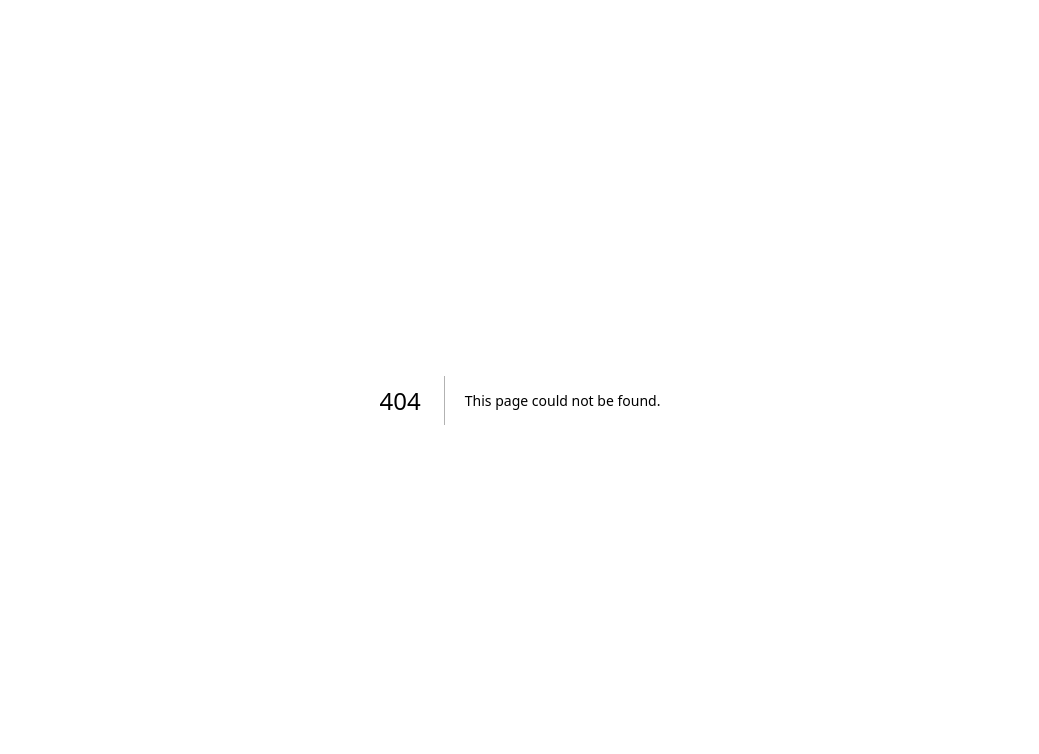
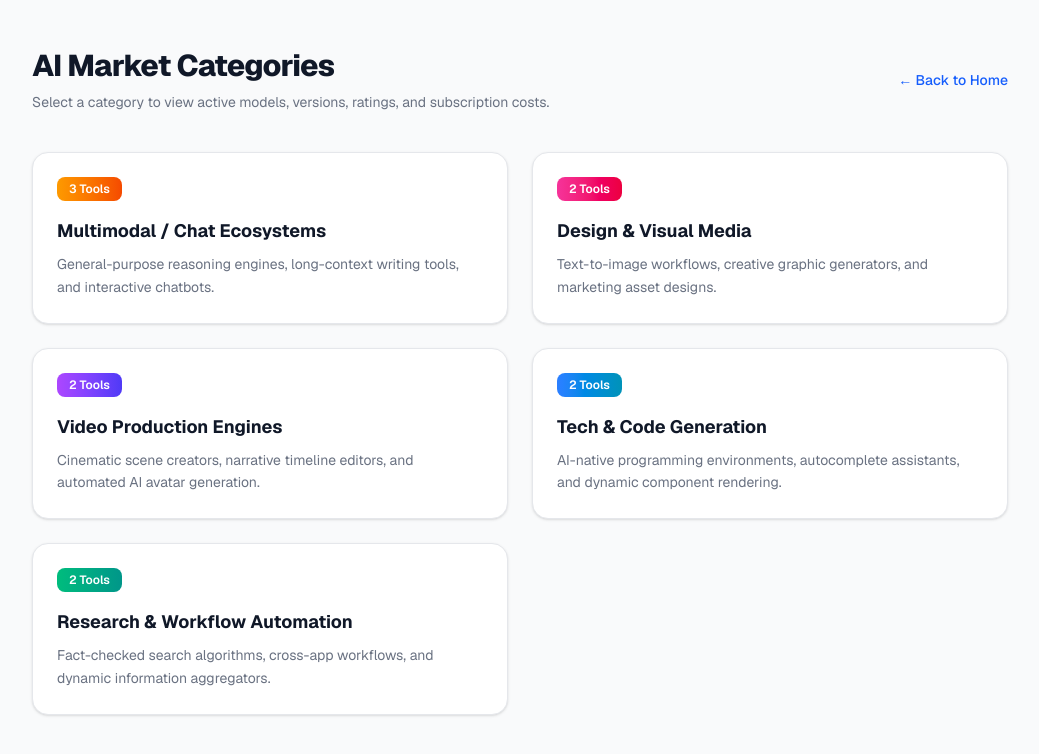
Before and after one commit to sachin45ro-creator/ai-directory, a Next.js app: page /categories in a window 1280 px wide. Before the commit this address had no page. Shown: the top 754 px of the page, without its empty margins (120-1159 px from the left). Built offline with nearby package versions, Linux system fonts and the light colour scheme.

Commit message:
Added multi-page layout and AI category directories

```diff
--- /dev/null
+++ b/src/app/categories/[id]/page.tsx
@@ -0,0 +1,70 @@
+ 'use client';
+import React from 'react';
+import { useParams } from 'next/navigation';
+
+const toolsDatabase: Record<string, any[]> = {
+  multimodal: [
+    { name: 'ChatGPT', developer: 'OpenAI', version: 'GPT-4o', date: 'May 2024', rating: '4.9/5', pricing: 'Free Tier / $20/mo Plus', usage: 'All-purpose logic, multimodal data processing, and asset generation.' },
+    { name: 'Claude', developer: 'Anthropic', version: 'Claude 3.5 Sonnet', date: 'June 2024', rating: '4.8/5', pricing: 'Free Tier / $20/mo Pro', usage: 'Long-context text synthesis, advanced code reasoning, and multi-file mapping.' },
+    { name: 'Google Gemini', developer: 'Google', version: 'Gemini 1.5 Pro', date: 'May 2024', rating: '4.6/5', pricing: 'Free Tier / $20/mo Advanced', usage: 'Workspace account native handling, audio/video sequence insight summaries.' }
+  ],
+  design: [
+    { name: 'Midjourney', developer: 'Midjourney Inc.', version: 'v6 Alpha', date: 'Dec 2023', rating: '4.8/5', pricing: 'Paid Only (Starts $10/mo)', usage: 'High-contrast stylized creative artwork generation.' },
+    { name: 'DALL·E 3', developer: 'OpenAI', version: 'v3.0', date: 'Oct 2023', rating: '4.5/5', pricing: 'Free on Microsoft Copilot / Paid in ChatGPT Plus', usage: 'Clean, accurate text-to-image prompt interpretation.' }
+  ],
+  video: [
+    { name: 'Sora 2', developer: 'OpenAI', version: 'v2.0', date: 'Feb 2025', rating: '4.7/5', pricing: 'Paid Only ($8/mo Base)', usage: 'Cinematic, hyper-realistic physics narrative short video clips.' },
+    { name: 'Veo', developer: 'Google', version: 'v1.0', date: 'May 2024', rating: '4.6/5', pricing: 'Free Trial / $19.99/mo Base', usage: 'Smooth lighting tracking and distortion-free tracking camera pans.' }
+  ],
+  development: [
+    { name: 'Cursor', developer: 'Anysphere', version: 'v0.45', date: 'Jan 2025', rating: '4.9/5', pricing: 'Free Tier / $20/mo Pro', usage: 'Complete project-wide context AI codebase workspace indexing.' },
+    { name: 'v0 by Vercel', developer: 'Vercel', version: 'Production v2', date: 'Aug 2024', rating: '4.8/5', pricing: 'Free Credits / $20/mo Pro', usage: 'Instant copy-paste React standard and Tailwind component code output.' }
+  ],
+  research: [
+    { name: 'Perplexity', developer: 'Perplexity AI', version: 'Pro Research', date: '2024', rating: '4.8/5', pricing: 'Free Tier / $20/mo Premium', usage: 'Inline structural verification index with accurate real-time source web tracking.' },
+    { name: 'NotebookLM', developer: 'Google', version: 'Production', date: 'Sept 2024', rating: '4.7/5', pricing: '100% Free', usage: 'Turns deep collections of manuals or documents into personalized audio podcast summaries.' }
+  ]
+};
+
+export default function CategoryDetailPage() {
+  const params = useParams();
+  const categoryId = params?.id as string;
+  const tools = toolsDatabase[categoryId] || [];
+
+  return (
+    <div className="min-h-screen bg-gray-50 text-gray-900 font-sans py-12">
+      <div className="max-w-5xl mx-auto px-6">
+        <div className="mb-8 flex items-center justify-between">
+          <h1 className="text-2xl font-extrabold capitalize text-gray-900">{categoryId} Tool Registry</h1>
+          <a href="/categories" className="text-sm text-blue-600 hover:underline">&larr; Back to Categories</a>
+        </div>
+
+        {tools.length === 0 ? (
+          <p className="text-gray-500">No registered engines found in this section category setup yet.</p>
+        ) : (
+          <div className="flex flex-col gap-6">
+            {tools.map((tool, idx) => (
+              <div key={idx} className="bg-white border border-gray-200 rounded-2xl p-6 shadow-sm">
+                <div className="flex flex-wrap items-center justify-between gap-4 border-b border-gray-100 pb-4 mb-4">
+                  <div>
+                    <h2 className="text-xl font-bold text-gray-900">{tool.name}</h2>
+                    <p className="text-xs text-gray-400">Developer: {tool.developer} &bull; Model Build: {tool.version}</p>
+                  </div>
+                  <div className="flex items-center gap-3">
+                    <span className="px-2.5 py-1 rounded-md text-xs font-semibold bg-gray-100 text-gray-700">Released: {tool.date}</span>
+                    <span className="px-2.5 py-1 rounded-md text-xs font-semibold bg-yellow-50 text-yellow-700 border border-yellow-200">Rating: {tool.rating}</span>
+                  </div>
+                </div>
+                <p className="text-sm text-gray-600 mb-4 leading-relaxed"><strong className="text-gray-900">Primary Core Use:</strong> {tool.usage}</p>
+                <div className="bg-gray-50 rounded-xl px-4 py-3 flex items-center justify-between">
+                  <span className="text-xs font-medium text-gray-500 uppercase tracking-wider">Pricing Architecture</span>
+                  <span className="text-sm font-bold text-indigo-600">{tool.pricing}</span>
+                </div>
+              </div>
+            ))}
+          </div>
+        )}
+      </div>
+    </div>
+  );
+}
--- /dev/null
+++ b/src/app/categories/page.tsx
@@ -0,0 +1,44 @@
+ 'use client';
+import React from 'react';
+
+const marketCategories = [
+  { id: 'multimodal', name: 'Multimodal / Chat Ecosystems', count: '3 Tools', description: 'General-purpose reasoning engines, long-context writing tools, and interactive chatbots.', color: 'from-amber-500 to-orange-600' },
+  { id: 'design', name: 'Design & Visual Media', count: '2 Tools', description: 'Text-to-image workflows, creative graphic generators, and marketing asset designs.', color: 'from-pink-500 to-rose-600' },
+  { id: 'video', name: 'Video Production Engines', count: '2 Tools', description: 'Cinematic scene creators, narrative timeline editors, and automated AI avatar generation.', color: 'from-purple-500 to-indigo-600' },
+  { id: 'development', name: 'Tech & Code Generation', count: '2 Tools', description: 'AI-native programming environments, autocomplete assistants, and dynamic component rendering.', color: 'from-blue-500 to-cyan-600' },
+  { id: 'research', name: 'Research & Workflow Automation', count: '2 Tools', description: 'Fact-checked search algorithms, cross-app workflows, and dynamic information aggregators.', color: 'from-emerald-500 to-teal-600' },
+];
+
+export default function CategoriesPage() {
+  return (
+    <div className="min-h-screen bg-gray-50 text-gray-900 font-sans py-12">
+      <div className="max-w-5xl mx-auto px-6">
+        <div className="mb-10 flex items-center justify-between">
+          <div>
+            <h1 className="text-3xl font-extrabold tracking-tight mb-2">AI Market Categories</h1>
+            <p className="text-gray-500 text-sm">Select a category to view active models, versions, ratings, and subscription costs.</p>
+          </div>
+          <a href="/" className="text-sm font-medium text-blue-600 hover:underline">&larr; Back to Home</a>
+        </div>
+
+        <div className="grid grid-cols-1 md:grid-cols-2 gap-6">
+          {marketCategories.map((cat) => (
+            <a
+              key={cat.id}
+              href={`/categories/${cat.id}`}
+              className="group block bg-white border border-gray-200 rounded-2xl p-6 shadow-sm hover:shadow-md transition-all duration-200 hover:-translate-y-0.5"
+            >
+              <div className="flex justify-between items-start mb-4">
+                <span className={`inline-block px-3 py-1 rounded-lg text-xs font-semibold bg-gradient-to-r ${cat.color} text-white`}>
+                  {cat.count}
+                </span>
+              </div>
+              <h3 className="text-lg font-bold text-gray-900 group-hover:text-blue-600 transition-colors mb-2">{cat.name}</h3>
+              <p className="text-gray-500 text-sm leading-relaxed">{cat.description}</p>
+            </a>
+          ))}
+        </div>
+      </div>
+    </div>
+  );
+}
--- a/src/app/page.tsx
+++ b/src/app/page.tsx
@@ -80,6 +80,23 @@ export default function Home() {
             </div>
           ))}
         </div>
+        {/* Explore Categories Section */}
+        <div className="max-w-5xl mx-auto px-6 mb-16">
+          <div className="bg-gradient-to-r from-blue-600 to-indigo-700 rounded-2xl p-8 md:p-12 shadow-xl flex flex-col md:flex-row items-center justify-between gap-6 text-white">
+            <div>
+              <h2 className="text-2xl md:text-3xl font-bold mb-2">Explore Categories</h2>
+              <p className="text-blue-100 max-w-xl text-sm md:text-base">
+                Dive deep into specialized AI tool directories. Filter through development assistants, design visualizers, video engines, and automation frameworks seamlessly.
+              </p>
+            </div>
+            <a
+              href="/categories"
+              className="bg-white text-blue-600 hover:bg-blue-50 px-6 py-3 rounded-xl font-semibold shadow transition-all duration-200 whitespace-nowrap text-sm"
+            >
+              Browse All Categories &rarr;
+            </a>
+          </div>
+        </div>
       </main>
 
       {/* Footer */}
@@ -87,5 +104,6 @@ export default function Home() {
         &copy; {new Date().getFullYear()} PureAI Directory. Built for simplicity.
       </footer>
     </div>
+
   );
 }
```
